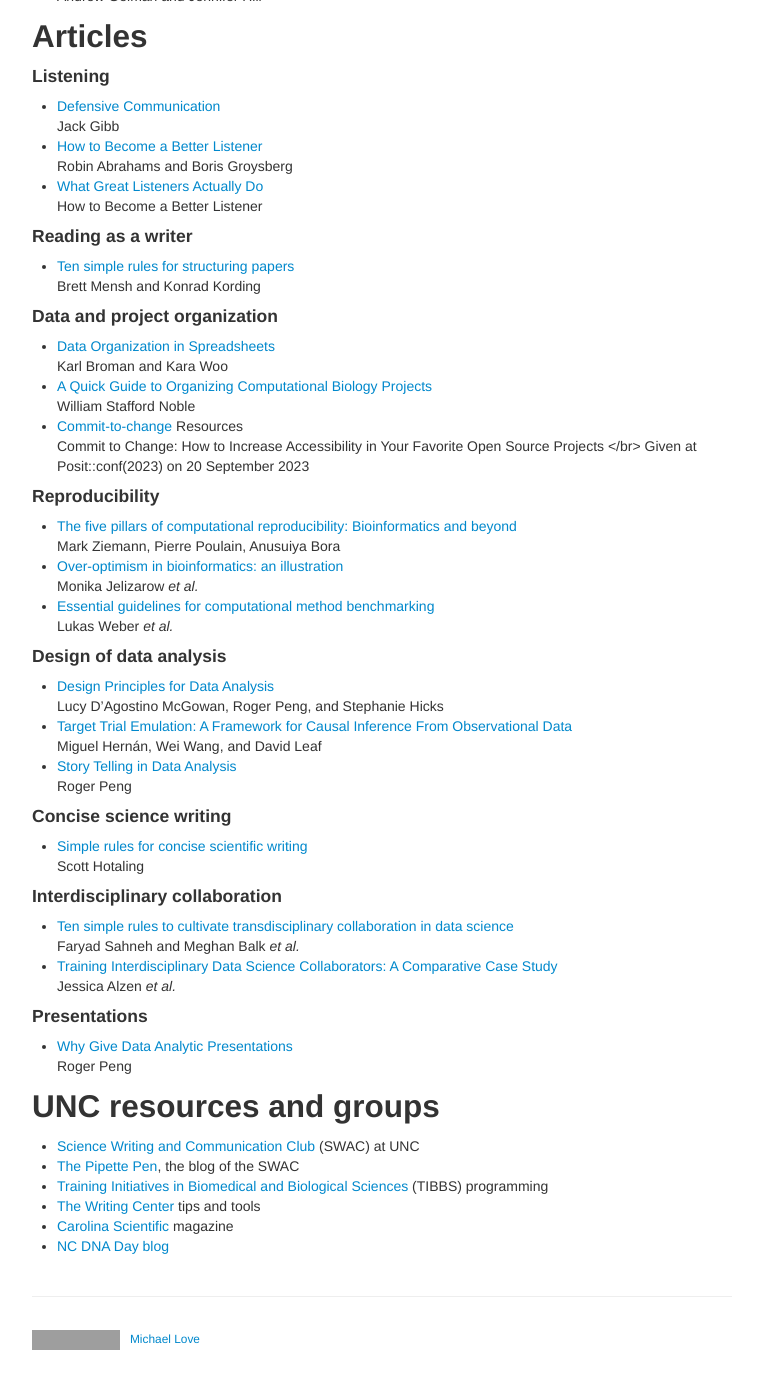
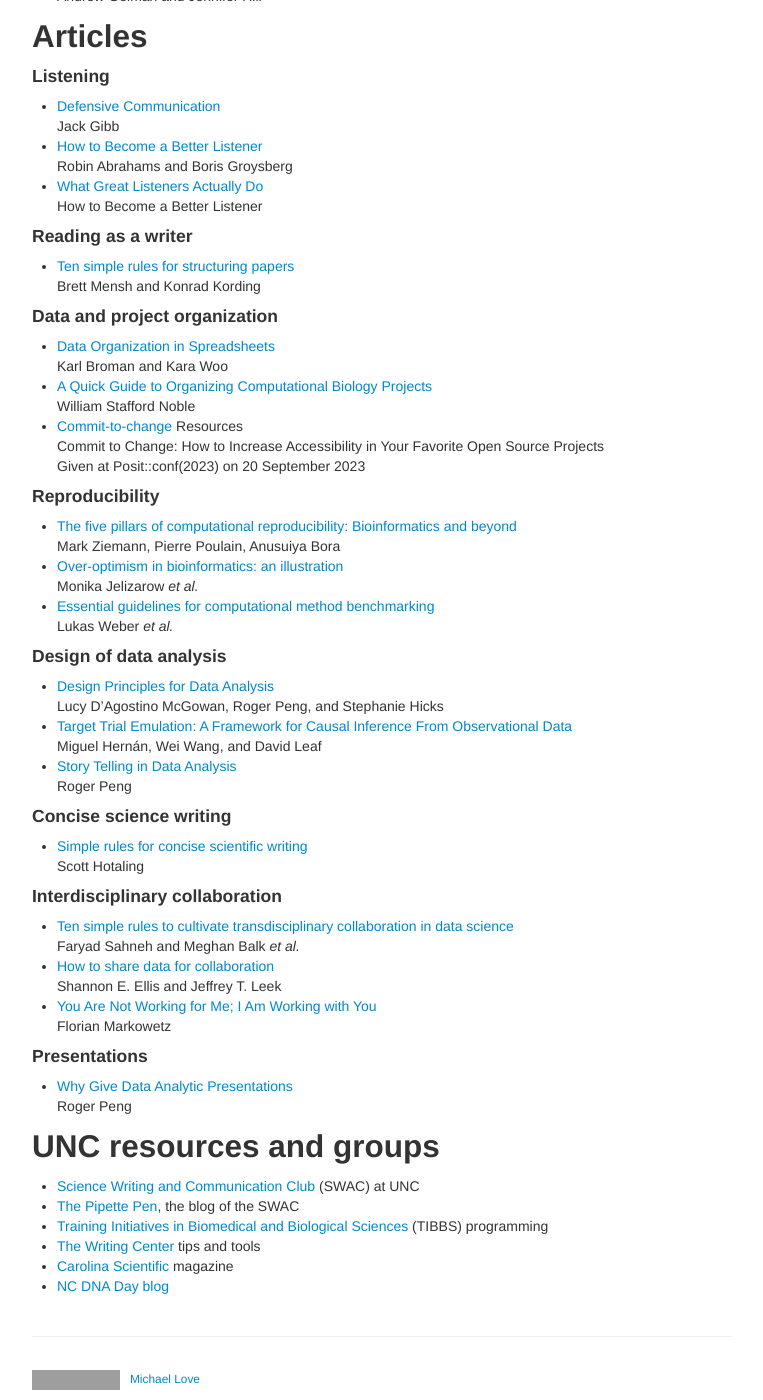
Before and after one commit to biodatascience/datacomm, a Jekyll site: the page built from resources.md, in a window 1280 px wide and 1400 px high, scrolled down 576 px. Shown: the whole window, without its empty margins (258-1021 px from the left). Built offline with Jekyll 4.4.1, drawn with Linux system fonts in a browser that asks for light colours; before the commit the page ends 1936 px from its top, so only the background shows below that; grey boxes are pictures that could not be loaded.

Commit message:
update resources

```diff
--- a/resources.md
+++ b/resources.md
@@ -49,7 +49,7 @@ Additional:
 * [A Quick Guide to Organizing Computational Biology Projects](https://doi.org/10.1371/journal.pcbi.1000424) <br/>
   William Stafford Noble
 * [Commit-to-change](https://github.com/franzenr/commit-to-change#resources) Resources <br/>
-  Commit to Change: How to Increase Accessibility in Your Favorite Open Source Projects </br>
+  Commit to Change: How to Increase Accessibility in Your Favorite Open Source Projects <br/>
   Given at Posit::conf(2023) on 20 September 2023
 
 #### Reproducibility
@@ -79,8 +79,10 @@ Additional:
 
 * [Ten simple rules to cultivate transdisciplinary collaboration in data science](https://doi.org/10.1371/journal.pcbi.1008879) <br/>
   Faryad Sahneh and Meghan Balk *et al.*
-* [Training Interdisciplinary Data Science Collaborators: A Comparative Case Study](https://doi.org/10.1080/26939169.2023.2191666) <br/>
-  Jessica Alzen *et al.*
+* [How to share data for collaboration](https://doi.org/10.1080%2F00031305.2017.1375987) <br/>
+  Shannon E. Ellis and Jeffrey T. Leek
+* [You Are Not Working for Me; I Am Working with You](https://doi.org/10.1371/journal.pcbi.1004387) <br/>
+  Florian Markowetz
 
 #### Presentations
 
```
